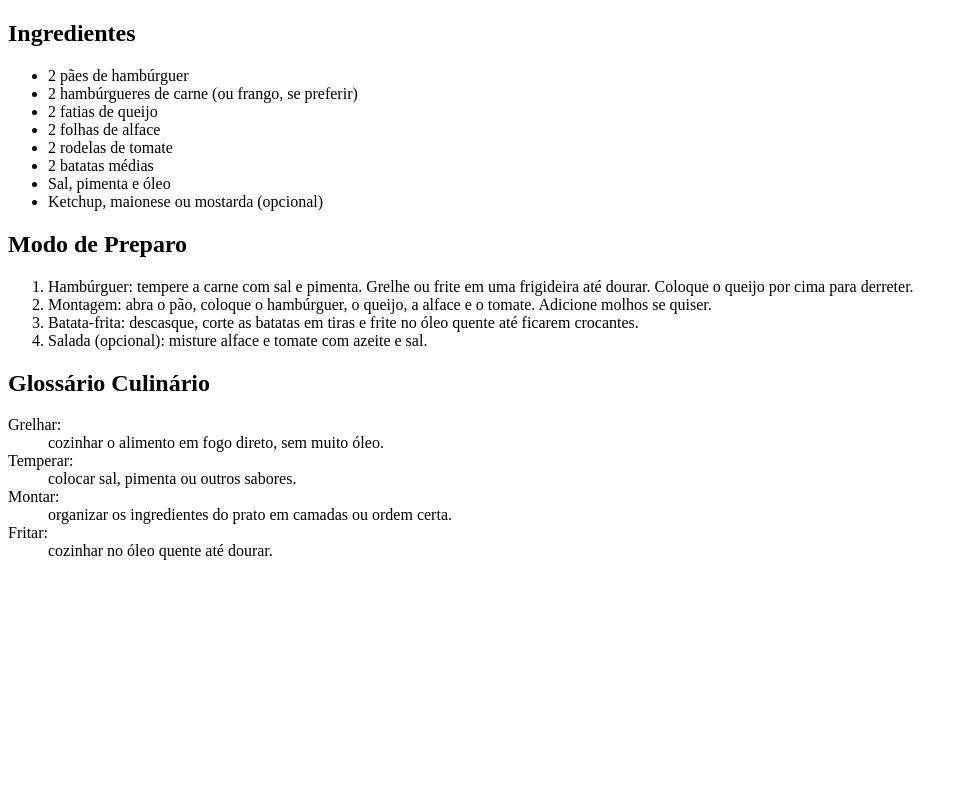
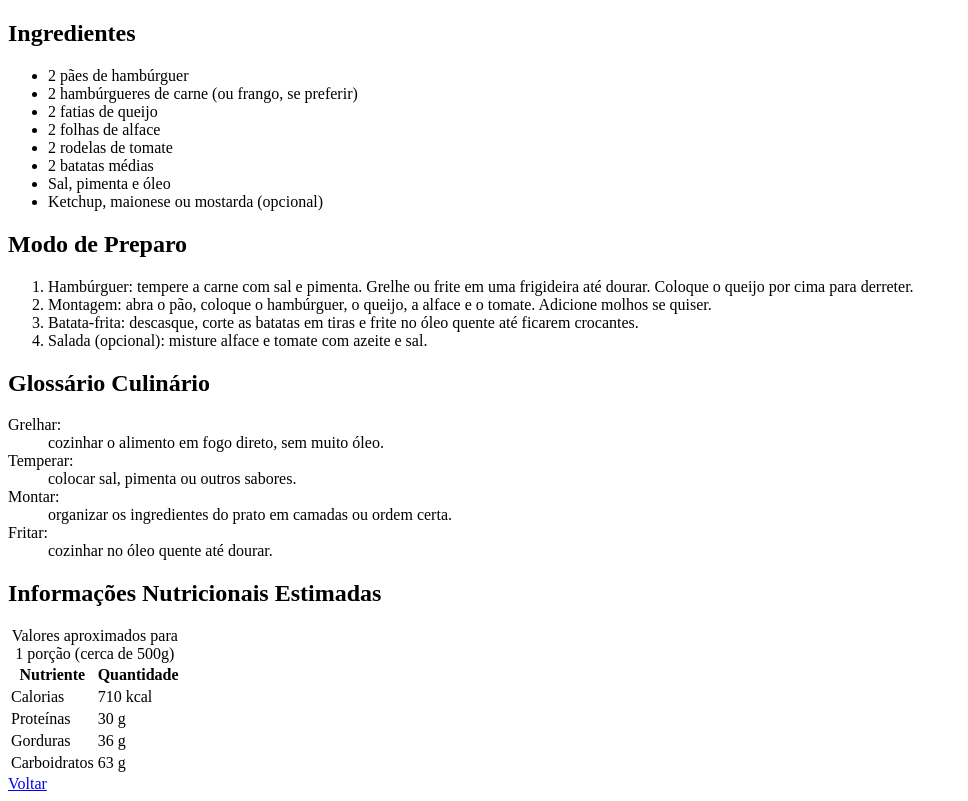
Before and after one commit to JoaoJardim12/repositorio_portfolio_web, a plain HTML site: page receitas/receita_3.html in a window 1280 px wide. Shown: the whole page, without its empty margins (0-968 px from the left). Drawn offline with Linux system fonts and the light colour scheme.

Commit message:
feat(receitas-receita3.html): adiciona tabela nutricional e botao de voltar

```diff
--- a/receitas/receita_3.html
+++ b/receitas/receita_3.html
@@ -44,5 +44,37 @@
             <dd>cozinhar no óleo quente até dourar.</dd>
         </dl>
     </section>
+
+    <h2>Informações Nutricionais Estimadas</h2>
+    <table>
+        <caption>
+            Valores aproximados para 1 porção (cerca de 500g)
+        </caption>
+        <thead>
+            <tr>
+                <th>Nutriente</th>
+                <th>Quantidade</th>
+            </tr>
+        </thead>
+        <tbody>
+            <tr>
+                <td>Calorias</td>
+                <td>710 kcal</td>
+            </tr>
+            <tr>
+                <td>Proteínas</td>
+                <td>30 g</td>
+            </tr>
+            <tr>
+                <td>Gorduras</td>
+                <td>36 g</td>
+            </tr>
+            <tr>
+                <td>Carboidratos</td>
+                <td>63 g</td>
+            </tr>
+        </tbody>
+    </table>
+    <a href="listas_culinarias.html">Voltar</a>
 </body>
 </html>
```
